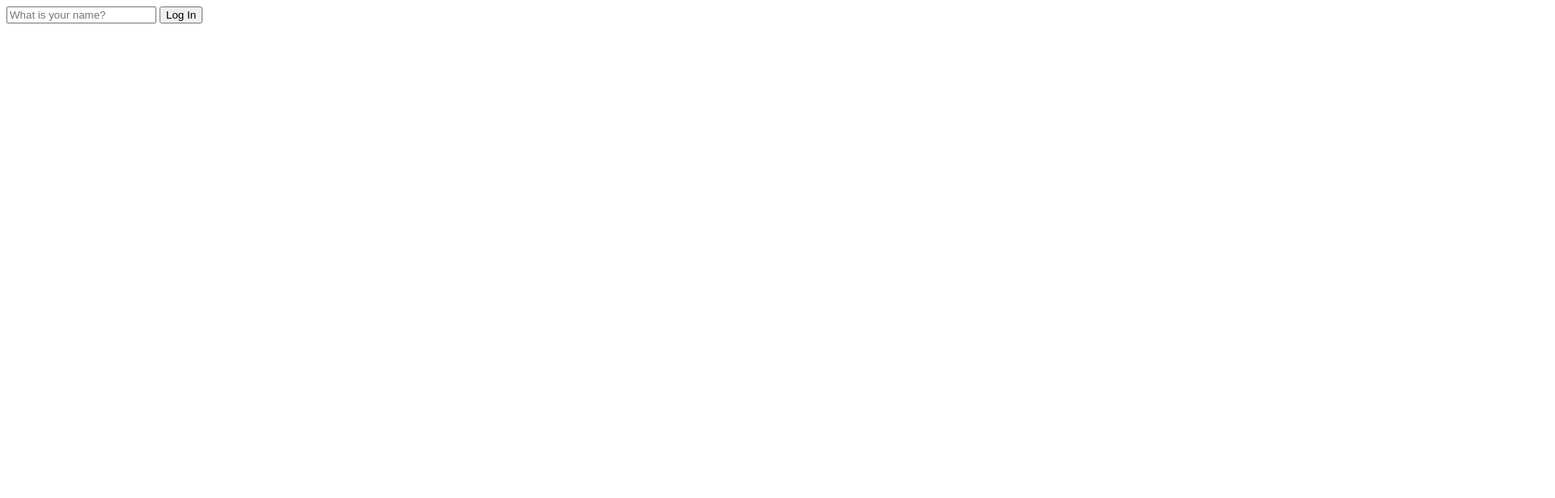
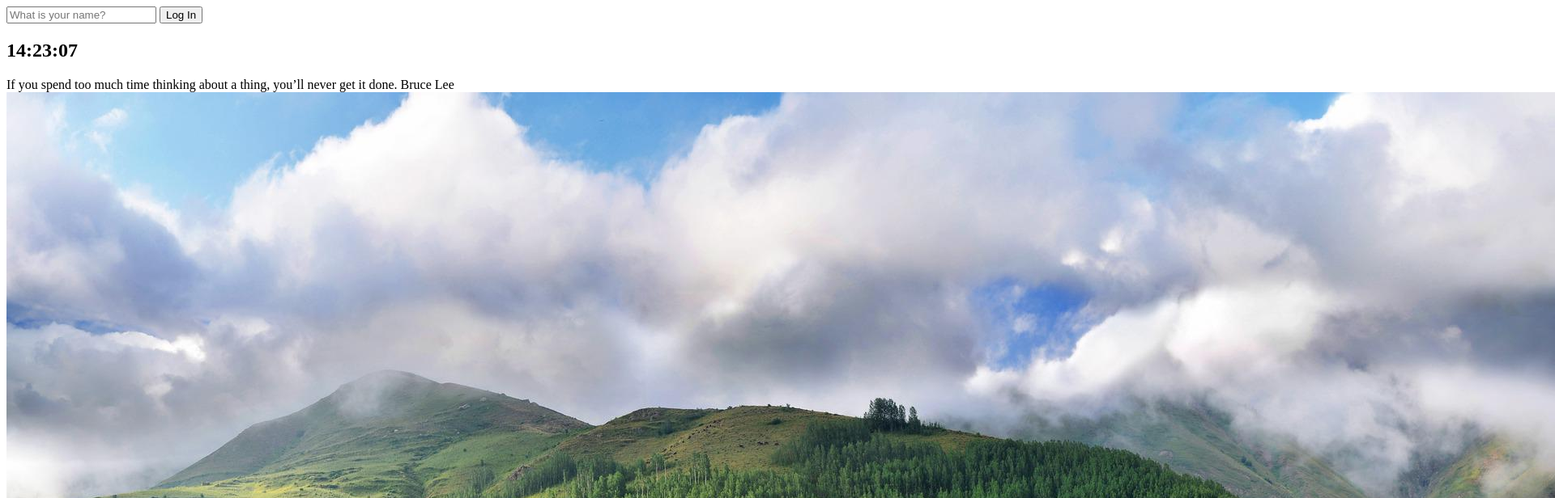
Before and after one commit to dahaeee/clone_momentum, a plain HTML site: page index.html in a window 1280 px wide. Shown: the top 616 px of the page at 81% size, 1920 px wide, since content can reach past the window. Drawn offline with Linux system fonts and the light colour scheme; files that its build step writes are made by us from their sources.

Commit message:
no message

```diff
--- a/index.html
+++ b/index.html
@@ -16,11 +16,19 @@
         placeholder="What is your name?">
         <input type="submit" value="Log In">
     </form>
-    <h1 id="greeting" class="hidden"></h1>
+    <h2 id="clock">00:00:00</h2>
+    <h1 class="hidden" id="greeting"></h1>
+    <div id="quote">
+        <span></span>
+        <span></span>
+    </div>
 
 
 
 
-    <script src="app.js"></script>
+    <script src="js/greetings.js"></script>
+    <script src="js/clock.js"></script>
+    <script src="js/quotes.js"></script>
+    <script src="js/background.js"></script>
 </body>
 </html>
--- /dev/null
+++ b/js/background.js
@@ -0,0 +1,11 @@
+const images = [
+    "0.jpg", "1.jpg", "2.jpg"
+];
+
+const chosenImage = images[Math.floor(Math.random() * images.length)];
+
+const bgImage = document.createElement("img");
+
+bgImage.src = `img/${chosenImage}`;
+
+document.body.appendChild(bgImage);
--- /dev/null
+++ b/js/clock.js
@@ -0,0 +1,12 @@
+const clock = document.querySelector("h2#clock");
+
+function getClock() {
+    const date = new Date();
+    const hours = String(date.getHours()).padStart(2, "0");
+    const minutes = String(date.getMinutes()).padStart(2, "0");
+    const seconds = String(date.getSeconds()).padStart(2, "0");;
+    clock.innerText = `${hours}:${minutes}:${seconds}`;
+}
+
+getClock();
+setInterval(getClock, 1000);
--- /dev/null
+++ b/js/quotes.js
@@ -0,0 +1,50 @@
+const quotes = [
+    {
+        quote:"In the end, it's not the years in your life that count. It's the life in your years.",
+        author:"Abraham Lincoln",
+    },
+    {
+        quote:"Life is either a daring adventure or nothing at all.",
+        author:"Helen Keller",
+    },
+    {
+        quote:"You have brains in your head. You have feet in your shoes. You can steer yourself any direction you choose.",
+        author:"Dr. Seuss",
+    },
+    {
+        quote:"I believe we are here on the planet Earth to live, grow up and do what we can to make this world a better place for all people to enjoy freedom.",
+        author:"Rosa Parks",
+    },
+    {
+        quote:"Being happy never goes out of style.",
+        author:"Lilly Pulitzer",
+    },
+    {
+        quote:"All you need in this life is ignorance and confidence; then success is sure.",
+        author:"Mark Twain",
+    },
+    {
+        quote:"Never lose sight of the face that the most important yard stick to your success is how you treat other people.",
+        author:"Barbara Bush",
+    },
+    {
+        quote:"I don't go by the rule book…I lead from the heart, not the head.",
+        author:"Princess Diana",
+    },
+    {
+        quote:"Life is a mountain. Your goal is to find your path, not to reach the top.",
+        author:"Maxime Lagacé",
+    },
+    {
+        quote:"If you spend too much time thinking about a thing, you’ll never get it done.",
+        author:"Bruce Lee"
+    }
+];
+
+const quote = document.querySelector("#quote span:first-child");
+const author = document.querySelector("#quote span:last-child");
+
+const todaysQuote = quotes[Math.floor(Math.random() * quotes.length)];
+
+quote.innerText = todaysQuote.quote;
+author.innerText = todaysQuote.author;
```
Also changed, not shown: css/style.css (renamed from style.css), img/0.jpg (added), img/1.jpg (added), img/2.jpg (added), js/greetings.js (renamed from app.js).
